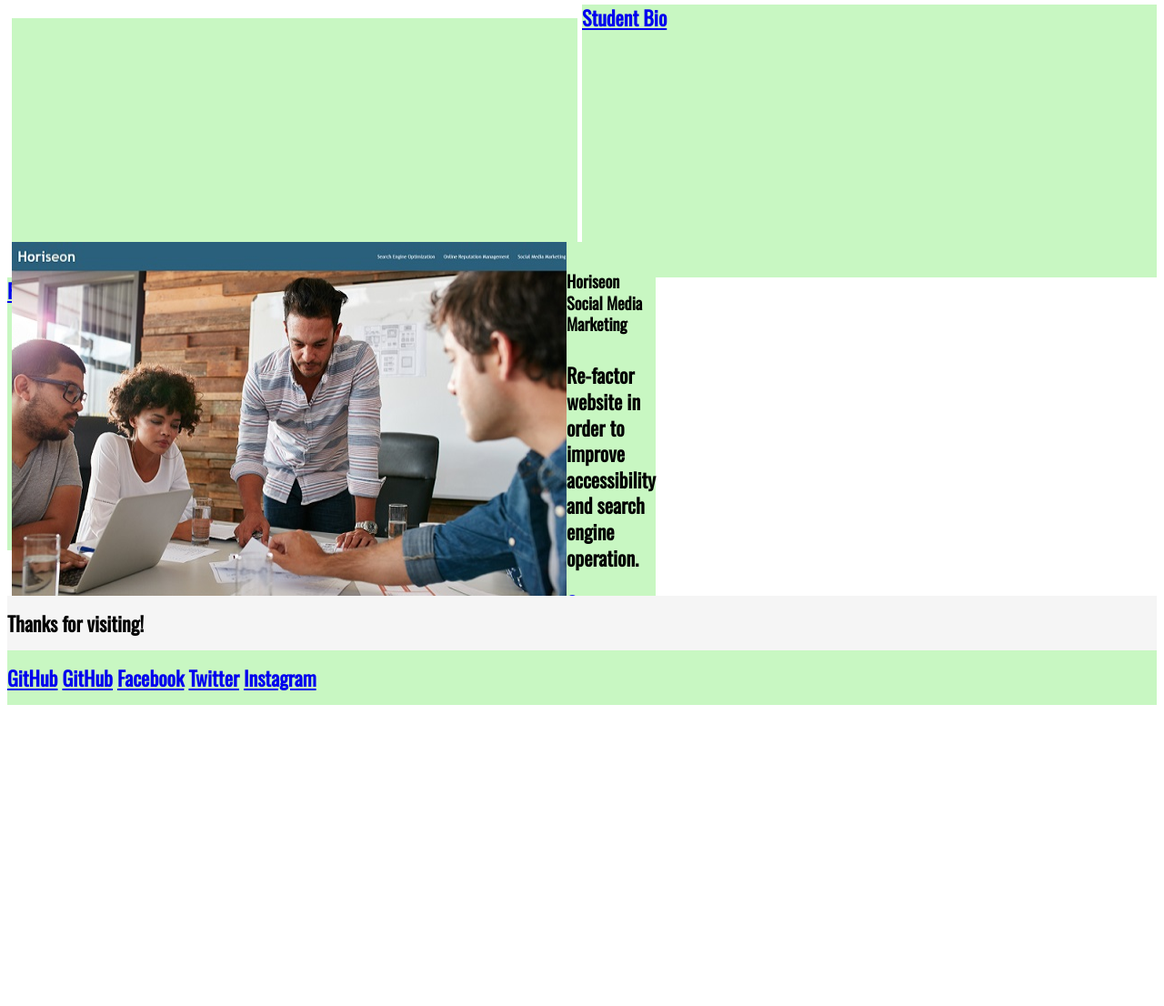
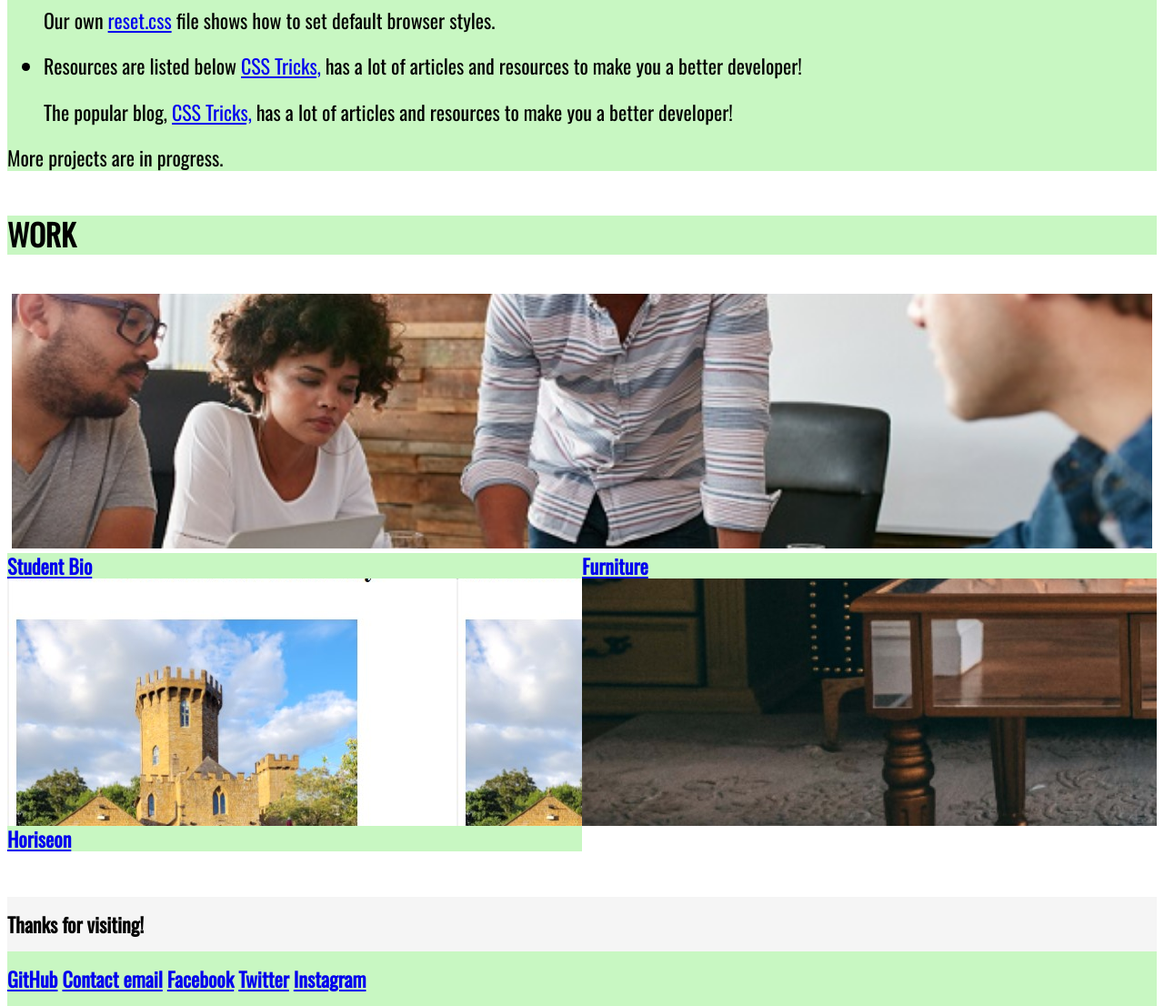
Before and after one commit to Marilena-C/Marilena-Html-Css-Git-Portfolio, a plain HTML site: page index.html in a window 1280 px wide. Shown: the part 1247-2353 px from the top of the page at 91% size. Before the commit the page ends 2022 px from the top, so only its background shows below. Drawn offline with nearby package versions, Linux system fonts and the light colour scheme.

Commit message:
add screenshots to Readme file and add Contact email to footer in HTML file

```diff
--- a/assets/css/styles.css
+++ b/assets/css/styles.css
@@ -112,10 +112,9 @@
 
 /*Organize the page into sections using grid CSS */
 #mainGrid {
-    margin: -10px 0%;
+    margin: 0px 0%;
     display: flex;
     min-height: 210px;
-    height: 40vh;
     grid-template-rows: 40% 60%;
     grid-template-columns: 40% 60%;
 }
@@ -193,13 +192,17 @@ main {
   margin-bottom: 15px;
   justify-content: space-evenly;
 }
+.pageGrid {
+  margin: 0px 5%S;
+}
 #projectsGrid {
   /* margin: 0px 5%; */
   display: grid;
   grid-template-rows: 300px 300px;
   grid-template-columns: 1fr 1fr;
-  grid-template-areas: "project1 project1"
-  "website2 website3";
+  grid-template-areas:
+   "project1 project1"
+   "project2 project3";
 }
 .projectsGridArea {
   background-position: center;
@@ -212,6 +215,19 @@ main {
   align-content: end;
 }
 
+#project1 {
+  grid-area: project1;
+  background-image: url("../images/Horizon1_reduce.jpg");
+}
+#project2 {
+  grid-area: project2;
+  background-image: url("../images/restaurant_and-sandwich-list.jpg");
+}
+#project3 {
+  grid-area: project3;
+  background-image: url("../images/furniture2.jpg");
+}
+
    /* Footer */
   footer {
     position: relative;
@@ -221,17 +237,6 @@ main {
     background-color: #f5f5f5;
     margin-top: 50px;
   }
-/* Card containing image and decsription */
-  .cardContainer {
-    position: relative;
-    margin-top: 5px;
-    max-width: 5px;
-    max-height: 5px;
-  }
-  .card {
-    display: flex;
-    margin: 0 auto;
-  }
 
   @media screen and (max-width: 768px) {
     main, nav {
--- a/index.html
+++ b/index.html
@@ -33,12 +33,11 @@
     </section>
     <section id="mainGrid">
         <div id="about">
- <h3>Hi everyone and welcome to my portfolio page :-)</h3>
-  <br>
+ <h3> Hi everyone and welcome to my portfolio page :-)</h3>
   <img src ="assets/images/02-portfolio-2-resize.jpg">
- <h3>My name is Marilena and I am studying Fron-End Web Development and User Experience through the Skills Bootcamp run by University of Birmingham and edx.</h3>
- <h3>I have done a couple of projects which helped me understand the basics of HTML and CSS and I
-         can't wait to learn more and improve my skills.</h3>
+ <h4> My name is Marilena and I am studying Fron-End Web Development and User Experience through the Skills Bootcamp run by University of Birmingham and edx.</h4>
+ <h4> I have done a couple of projects which helped me understand the basics of HTML and CSS and I
+         can't wait to learn more and improve my skills.</h4>
 </div>
 </section>
 
@@ -105,7 +104,6 @@
                             The popular blog, <a href="https://css-tricks.com/">CSS Tricks,</a> has a lot of
                             articles and resources to make you a better developer!
                         </p>
-
                     </ul>
 
                     <p>
@@ -115,32 +113,25 @@
             </article>
         </section>
         <b>
+    <section class="pageGrid">
+                <div>
+                    <h2>WORK</h2>
+                </div>
+
         <section id="projectsGrid">
             <div id="project1" class="projectsGridArea">
-                <!-- Card with image and text -->
-
-          <div class="cardContainer">
-             <div class="card">
-                <img src="./assets/images/Horizon1_reduce.jpg" class="card-img-top" alt="Horiseon marketing">
-               <div class="card-body">
-                   <h5 class="card-title">Horiseon Social Media Marketing</h5>
-                   <p class="card-text">Re-factor website in order to improve accessibility and search engine operation.</p>
-                   <a href="#mini-projects" class="btn btn-primary">Go to mini-projects</a>
-               </div>
-             </div>
-          </div>
-
-                <div class="grid-text">
+            </div>
+                    <div class="about">
                   <a href="https://github.com/Marilena-C/horizon-1" class="external" target="_blank">Horiseon</a>
                 </div>
             </div>
-            <div id="project2" class="portfolioGridArea">
+            <div id="project2" class="projectGridArea">
                 <div class="grid-text">
                   <a href="https://github.com/Marilena-C/day-two" target="_blank">Student Bio</a>
                 </div>
 
             </div>
-            <div id="project3" class="portfolioGridArea">
+            <div id="project3" class="projectGridArea">
                 <div class="grid-text">
                   <a href="https://github.com/Marilena-C/day-twoClass_work-2_Furniture/" target="_blank">Furniture</a>
                 </div>
@@ -153,7 +144,7 @@
 
             <div class="footer">
                 <a href="https://github.com/Marilena-C" class="gh" target="blank">GitHub</a>
-                <a href="https://github.com/Marilena-C" class="gh" target="_blank">GitHub</a>
+                <a href="mailto:marilena.cancel@gmail.com">Contact email</a>
                 <a href="#" class="fb">Facebook</a>
                 <a href="#" class="tw">Twitter</a>
                 <a href="#" class="ig">Instagram</a>
```
Also changed, not shown: assets/content/about.html (+0 -1 lines), assets/images/furniture2.jpg (added), assets/images/screenshot.png (added), assets/images/screenshot_About.png (added), 1 other file.
